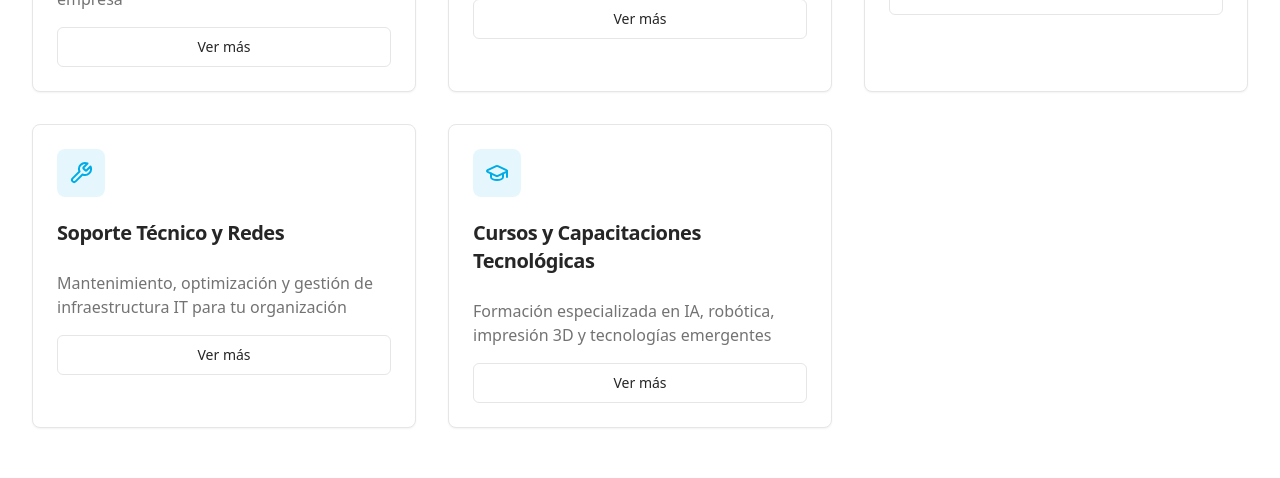
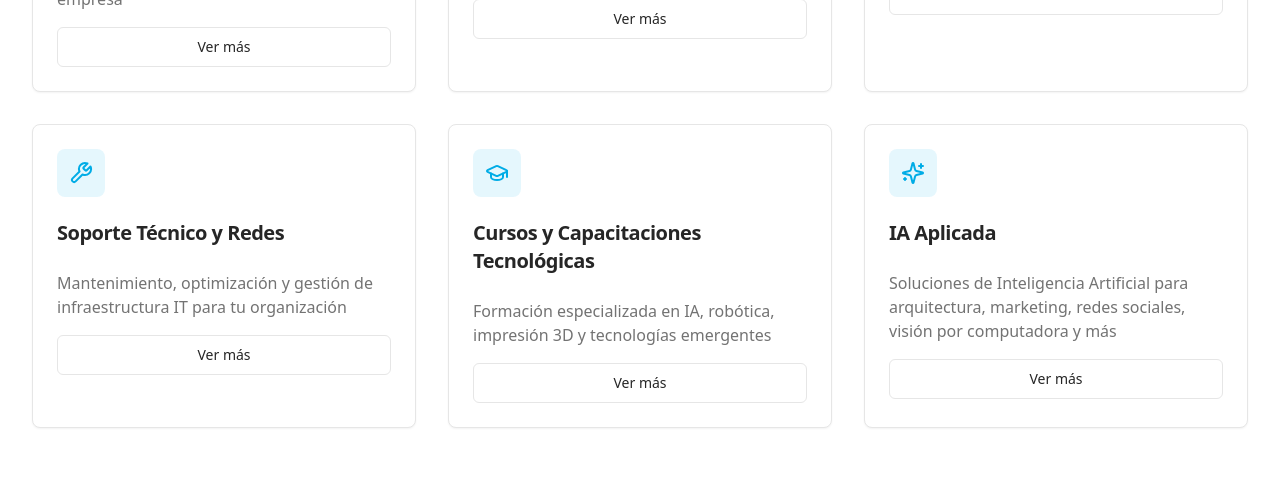
Before and after one commit to haareco-source/Noadigital, a React (Vite) app: page / in a window 1280 px wide. Shown: the part 4500-4978 px from the top of the page. Built offline with nearby package versions, Linux system fonts and the light colour scheme; the HTML template or start-up script is replaced by a standard one.

Commit message:
Changes
Co-authored-by: haareco-source <245977811+haareco-source@users.noreply.github.com>

```diff
--- a/src/pages/Index.tsx
+++ b/src/pages/Index.tsx
@@ -95,6 +95,12 @@ const Index = () => {
       title: "Cursos y Capacitaciones Tecnológicas",
       description: "Formación especializada en IA, robótica, impresión 3D y tecnologías emergentes",
       link: "/servicios/capacitaciones"
+    },
+    {
+      icon: Sparkles,
+      title: "IA Aplicada",
+      description: "Soluciones de Inteligencia Artificial para arquitectura, marketing, redes sociales, visión por computadora y más",
+      link: "/ia-arquitectura"
     }
   ];
 
```
